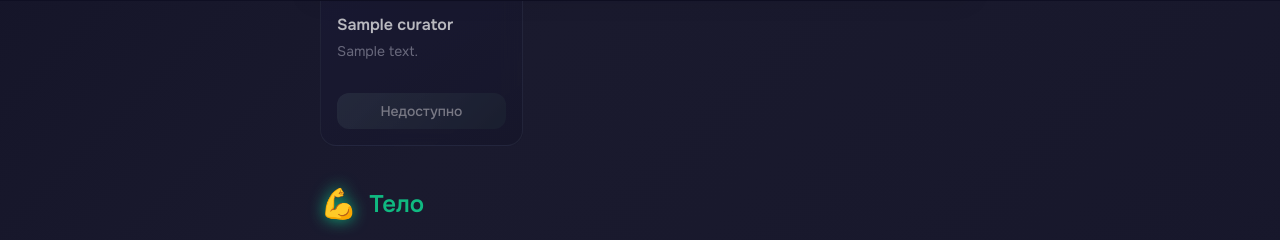
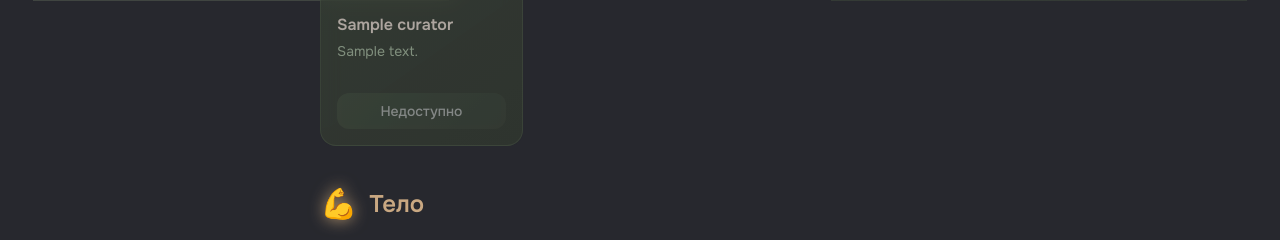
Before and after one commit to me-gusta/sborka-bot-python, a Flask app: template webapp/templates/curator_choice.html in a window 1280 px wide. Shown: the part 799-1039 px from the top of the page. Run offline with Flask 3, Linux system fonts and the light colour scheme; the template is opened without the code that fills it: most values are stand-ins (such as "Sample title", 1, 10 or a date in 2020); some libraries are stand-ins or nearby versions.

```diff
--- a/webapp/templates/curator_choice.html
+++ b/webapp/templates/curator_choice.html
@@ -17,18 +17,38 @@
                         'onest': ['Onest', 'sans-serif'],
                     },
                     colors: {
-                        'tg-bg': 'var(--tg-theme-bg-color, #1a1a2e)',
-                        'tg-text': 'var(--tg-theme-text-color, #eaeaea)',
-                        'tg-hint': 'var(--tg-theme-hint-color, #8b8b9e)',
-                        'tg-link': 'var(--tg-theme-link-color, #6c5ce7)',
-                        'tg-button': 'var(--tg-theme-button-color, #6c5ce7)',
-                        'tg-button-text': 'var(--tg-theme-button-text-color, #ffffff)',
-                        'tg-secondary-bg': 'var(--tg-theme-secondary-bg-color, #16162a)',
-                        'card': '#1e1e3f',
-                        'card-hover': '#252550',
-                        'accent-business': '#f59e0b',
-                        'accent-soul': '#8b5cf6',
-                        'accent-body': '#10b981',
+                        'sage': {
+                            50: '#f4f6f3',
+                            100: '#e6ebe3',
+                            200: '#cdd8c8',
+                            300: '#a8bca0',
+                            400: '#7d9a72',
+                            500: '#6b7d5f',
+                            600: '#5a6b52',
+                            700: '#485642',
+                            800: '#3c4638',
+                            900: '#333b30',
+                        },
+                        'terracotta': {
+                            50: '#fdf8f3',
+                            100: '#f5e6d8',
+                            200: '#e8d0b8',
+                            300: '#d4b896',
+                            400: '#c9a882',
+                            500: '#b89870',
+                            600: '#a07a54',
+                            700: '#866346',
+                            800: '#6d503c',
+                            900: '#5a4234',
+                        },
+                        'marble': {
+                            light: '#e8dcd0',
+                            DEFAULT: '#d4c4b0',
+                            dark: '#b89870',
+                        },
+                        'accent-business': '#c9a882',
+                        'accent-soul': '#a8bca0',
+                        'accent-body': '#b89870',
                     }
                 }
             }
@@ -36,12 +56,32 @@
     </script>
     <style>
         body {
-            background: linear-gradient(135deg, #0f0f23 0%, #1a1a2e 50%, #16162a 100%);
+            background: #27282e;
             min-height: 100vh;
         }
 
+        /* Geometric background pattern like the image */
+        body::before {
+            content: '';
+            position: fixed;
+            top: 0;
+            left: 0;
+            right: 0;
+            bottom: 0;
+            background:
+                linear-gradient(135deg, transparent 40%, rgba(122, 139, 110, 0.3) 40%, rgba(122, 139, 110, 0.3) 60%, transparent 60%),
+                linear-gradient(225deg, transparent 40%, rgba(72, 86, 66, 0.4) 40%, rgba(72, 86, 66, 0.4) 60%, transparent 60%);
+            pointer-events: none;
+            z-index: 0;
+        }
+
+        .content-wrapper {
+            position: relative;
+            z-index: 1;
+        }
+
         .card-gradient {
-            background: linear-gradient(145deg, rgba(30, 30, 63, 0.9) 0%, rgba(22, 22, 42, 0.95) 100%);
+            background: linear-gradient(145deg, rgba(60, 70, 56, 0.95) 0%, rgba(51, 59, 48, 0.98) 100%);
             backdrop-filter: blur(10px);
         }
 
@@ -55,58 +95,71 @@
         }
 
         .badge-recommended {
-            background: linear-gradient(135deg, #f59e0b 0%, #d97706 100%);
+            background: linear-gradient(135deg, #c9a882 0%, #a07a54 100%);
         }
 
         .badge-selected {
-            background: linear-gradient(135deg, #10b981 0%, #059669 100%);
+            background: linear-gradient(135deg, #7d9a72 0%, #5a6b52 100%);
         }
 
         .btn-select {
-            background: linear-gradient(135deg, #6c5ce7 0%, #5b4cdb 100%);
+            background: linear-gradient(135deg, #b89870 0%, #a07a54 100%);
             transition: all 0.3s ease;
         }
 
         .btn-select:hover:not(:disabled) {
-            background: linear-gradient(135deg, #7c6cf7 0%, #6b5ceb 100%);
+            background: linear-gradient(135deg, #c9a882 0%, #b89870 100%);
             transform: translateY(-2px);
-            box-shadow: 0 8px 25px rgba(108, 92, 231, 0.4);
+            box-shadow: 0 8px 25px rgba(184, 152, 112, 0.4);
         }
 
         .btn-select:disabled {
-            background: linear-gradient(135deg, #374151 0%, #1f2937 100%);
+            background: linear-gradient(135deg, #485642 0%, #3c4638 100%);
             cursor: not-allowed;
             opacity: 0.6;
         }
 
         .card-available {
-            border: 1px solid rgba(108, 92, 231, 0.2);
+            border: 1px solid rgba(184, 152, 112, 0.3);
         }
 
         .card-unavailable {
-            border: 1px solid rgba(75, 85, 99, 0.3);
+            border: 1px solid rgba(90, 107, 82, 0.4);
             opacity: 0.7;
         }
 
         .card-selected {
-            border: 2px solid #10b981;
-            box-shadow: 0 0 20px rgba(16, 185, 129, 0.2);
+            border: 2px solid #7d9a72;
+            box-shadow: 0 0 20px rgba(125, 154, 114, 0.3);
         }
 
         @keyframes pulse-glow {
-            0%, 100% { box-shadow: 0 0 15px rgba(16, 185, 129, 0.3); }
-            50% { box-shadow: 0 0 25px rgba(16, 185, 129, 0.5); }
+            0%, 100% { box-shadow: 0 0 15px rgba(125, 154, 114, 0.3); }
+            50% { box-shadow: 0 0 25px rgba(125, 154, 114, 0.5); }
         }
 
         .card-selected {
             animation: pulse-glow 2s ease-in-out infinite;
         }
+
+        .text-main {
+            color: #e8dcd0;
+        }
+
+        .text-muted {
+            color: #a8bca0;
+        }
+
+        .locked-badge {
+            background: rgba(72, 86, 66, 0.9);
+            color: #a8bca0;
+        }
     </style>
 </head>
-<body class="font-onest text-tg-text pb-8">
-    <div class="max-w-2xl mx-auto px-4 py-6">
+<body class="font-onest pb-8">
+    <div class="content-wrapper max-w-2xl mx-auto px-4 py-6">
         <!-- Header -->
-        <h1 class="text-2xl md:text-3xl font-bold text-center mb-8 bg-gradient-to-r from-purple-400 via-pink-400 to-amber-400 bg-clip-text text-transparent">
+        <h1 class="text-2xl md:text-3xl font-bold text-center mb-8 bg-gradient-to-r from-terracotta-300 via-marble-light to-terracotta-400 bg-clip-text text-transparent">
             Выбор наставников
         </h1>
 
@@ -114,7 +167,7 @@
         <section class="mb-10">
             <div class="flex items-center gap-3 mb-5">
                 <span class="text-3xl sphere-icon text-accent-business">💼</span>
-                <h2 class="text-xl md:text-2xl font-semibold text-accent-business">Дело</h2>
+                <h2 class="text-xl md:text-2xl font-semibold text-terracotta-300">Дело</h2>
             </div>
 
             <div class="grid grid-cols-2 md:grid-cols-3 gap-3 md:gap-4">
@@ -144,7 +197,7 @@
 
                         {% if not curator.available %}
                         <div class="absolute top-2 right-2">
-                            <span class="bg-gray-700/80 text-xs font-medium px-2 py-0.5 rounded-full text-gray-300">
+                            <span class="locked-badge text-xs font-medium px-2 py-0.5 rounded-full">
                                 🔒 Скоро
                             </span>
                         </div>
@@ -153,8 +206,8 @@
 
                     <!-- Content -->
                     <div class="p-3 md:p-4">
-                        <h3 class="font-semibold text-sm md:text-base text-white mb-1 truncate">{{ curator.name }}</h3>
-                        <p class="text-xs md:text-sm text-tg-hint mb-3 line-clamp-2 h-8 md:h-10">{{ curator.description }}</p>
+                        <h3 class="font-semibold text-sm md:text-base text-main mb-1 truncate">{{ curator.name }}</h3>
+                        <p class="text-xs md:text-sm text-muted mb-3 line-clamp-2 h-8 md:h-10">{{ curator.description }}</p>
 
                         <button onclick="selectCurator('business', '{{ curator.id }}')"
                                 class="btn-select w-full py-2 px-3 rounded-xl text-sm font-medium text-white"
@@ -177,7 +230,7 @@
         <section class="mb-10">
             <div class="flex items-center gap-3 mb-5">
                 <span class="text-3xl sphere-icon text-accent-soul">🧘</span>
-                <h2 class="text-xl md:text-2xl font-semibold text-accent-soul">Душа</h2>
+                <h2 class="text-xl md:text-2xl font-semibold text-sage-300">Душа</h2>
             </div>
 
             <div class="grid grid-cols-2 md:grid-cols-3 gap-3 md:gap-4">
@@ -207,7 +260,7 @@
 
                         {% if not curator.available %}
                         <div class="absolute top-2 right-2">
-                            <span class="bg-gray-700/80 text-xs font-medium px-2 py-0.5 rounded-full text-gray-300">
+                            <span class="locked-badge text-xs font-medium px-2 py-0.5 rounded-full">
                                 🔒 Скоро
                             </span>
                         </div>
@@ -216,8 +269,8 @@
 
                     <!-- Content -->
                     <div class="p-3 md:p-4">
-                        <h3 class="font-semibold text-sm md:text-base text-white mb-1 truncate">{{ curator.name }}</h3>
-                        <p class="text-xs md:text-sm text-tg-hint mb-3 line-clamp-2 h-8 md:h-10">{{ curator.description }}</p>
+                        <h3 class="font-semibold text-sm md:text-base text-main mb-1 truncate">{{ curator.name }}</h3>
+                        <p class="text-xs md:text-sm text-muted mb-3 line-clamp-2 h-8 md:h-10">{{ curator.description }}</p>
 
                         <button onclick="selectCurator('soul', '{{ curator.id }}')"
                                 class="btn-select w-full py-2 px-3 rounded-xl text-sm font-medium text-white"
@@ -240,7 +293,7 @@
         <section class="mb-10">
             <div class="flex items-center gap-3 mb-5">
                 <span class="text-3xl sphere-icon text-accent-body">💪</span>
-                <h2 class="text-xl md:text-2xl font-semibold text-accent-body">Тело</h2>
+                <h2 class="text-xl md:text-2xl font-semibold text-terracotta-400">Тело</h2>
             </div>
 
             <div class="grid grid-cols-2 md:grid-cols-3 gap-3 md:gap-4">
@@ -270,7 +323,7 @@
 
                         {% if not curator.available %}
                         <div class="absolute top-2 right-2">
-                            <span class="bg-gray-700/80 text-xs font-medium px-2 py-0.5 rounded-full text-gray-300">
+                            <span class="locked-badge text-xs font-medium px-2 py-0.5 rounded-full">
                                 🔒 Скоро
                             </span>
                         </div>
@@ -279,8 +332,8 @@
 
                     <!-- Content -->
                     <div class="p-3 md:p-4">
-                        <h3 class="font-semibold text-sm md:text-base text-white mb-1 truncate">{{ curator.name }}</h3>
-                        <p class="text-xs md:text-sm text-tg-hint mb-3 line-clamp-2 h-8 md:h-10">{{ curator.description }}</p>
+                        <h3 class="font-semibold text-sm md:text-base text-main mb-1 truncate">{{ curator.name }}</h3>
+                        <p class="text-xs md:text-sm text-muted mb-3 line-clamp-2 h-8 md:h-10">{{ curator.description }}</p>
 
                         <button onclick="selectCurator('body', '{{ curator.id }}')"
                                 class="btn-select w-full py-2 px-3 rounded-xl text-sm font-medium text-white"
@@ -300,12 +353,12 @@
         </section>
 
         <!-- Done Button -->
-        <div class="fixed bottom-0 left-0 right-0 p-4 bg-gradient-to-t from-[#0f0f23] via-[#0f0f23] to-transparent">
+        <!-- <div class="fixed bottom-0 left-0 right-0 p-4 bg-gradient-to-t from-sage-700 via-sage-700/95 to-transparent">
             <button onclick="closeWebApp()"
                     class="w-full max-w-2xl mx-auto block btn-select py-3 px-6 rounded-2xl text-base font-semibold text-white shadow-xl">
                 Готово
             </button>
-        </div>
+        </div> -->
     </div>
 
     <script>
@@ -315,15 +368,6 @@
         // Initialize Telegram WebApp
         tg.ready();
         tg.expand();
-
-        // Apply Telegram theme colors
-        document.documentElement.style.setProperty('--tg-theme-bg-color', tg.themeParams.bg_color || '#1a1a2e');
-        document.documentElement.style.setProperty('--tg-theme-text-color', tg.themeParams.text_color || '#eaeaea');
-        document.documentElement.style.setProperty('--tg-theme-hint-color', tg.themeParams.hint_color || '#8b8b9e');
-        document.documentElement.style.setProperty('--tg-theme-link-color', tg.themeParams.link_color || '#6c5ce7');
-        document.documentElement.style.setProperty('--tg-theme-button-color', tg.themeParams.button_color || '#6c5ce7');
-        document.documentElement.style.setProperty('--tg-theme-button-text-color', tg.themeParams.button_text_color || '#ffffff');
-        document.documentElement.style.setProperty('--tg-theme-secondary-bg-color', tg.themeParams.secondary_bg_color || '#16162a');
 
         async function selectCurator(sphere, curatorId) {
             console.log(`Selecting curator ${curatorId} for sphere ${sphere}`);
```
Also changed, not shown: assets/curators/body/plan.webp (added), assets/curators/body/vibe.webp (added), assets/curators/business/belford.webp (added), assets/curators/business/chehov.webp (added), assets/curators/business/sandberg.webp (added), assets/curators/soul/avrelii.webp (added), assets/curators/soul/osho.webp (added), content/curators/body/plan.txt (renamed from content/curators/body/strict.txt), content/curators/body/vibe.txt (renamed from content/curators/body/relaxed.txt), content/curators/business/plan.txt (renamed from content/curators/business/friend.txt), content/curators/business/vibe.txt (renamed from content/curators/business/coach.txt), content/curators/soul/plan.txt (renamed from content/curators/soul/mindfulness.txt), content/curators/soul/vibe.txt (renamed from content/curators/soul/empathy.txt), 4 other files.
